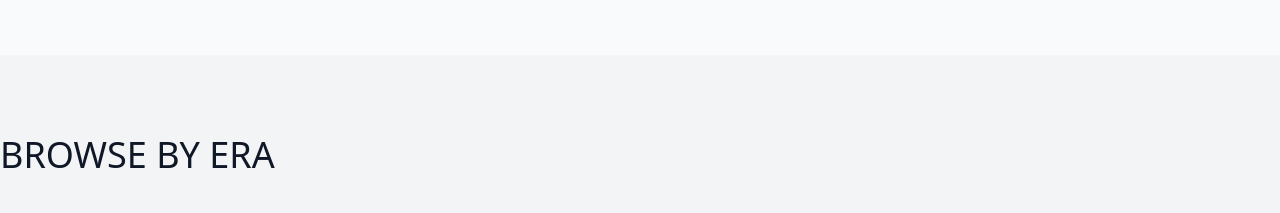
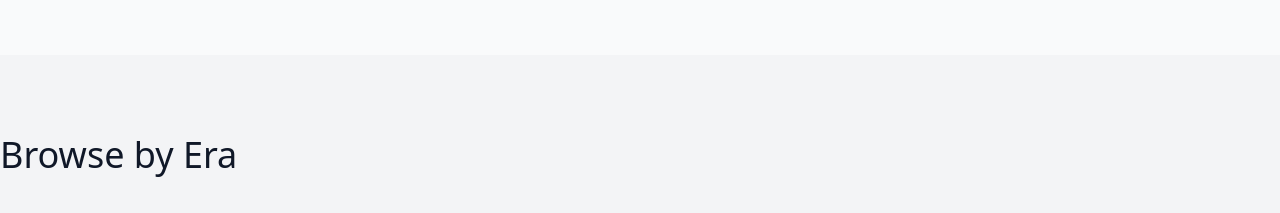
Before and after one commit to CodeBuddy07/custom-commic-website-frontend, a Next.js app: page / in a window 1280 px wide. Shown: the part 1620-1833 px from the top of the page. Built offline with nearby package versions, Linux system fonts and the light colour scheme; grey boxes are pictures that could not be loaded.

Commit message:
[Component Redesign] ReusableSection Heading designed

```diff
--- a/app/_components/BrowseByEra/BrowseByEra.tsx
+++ b/app/_components/BrowseByEra/BrowseByEra.tsx
@@ -1,4 +1,5 @@
 import EraCard from "../EraCard/EraCard";
+import SectionHeading from "../SectionHeading/SectionHeading";
 
 const BrowseByEra = () => {
   const eras = [
@@ -11,22 +12,19 @@ const BrowseByEra = () => {
     {
       id: 2,
       title: "GOLDEN AGE",
-      image:
-        "/browse-by-era3.png",
+      image: "/browse-by-era3.png",
       altText: "Golden age library",
     },
     {
       id: 3,
       title: "SILVER AGE",
-      image:
-        "/browse-by-era2.png",
+      image: "/browse-by-era2.png",
       altText: "Silver age collection",
     },
     {
       id: 4,
       title: "BRONZE AGE",
-      image:
-        "/browse-by-era1.png",
+      image: "/browse-by-era1.png",
       altText: "Bronze age comics",
     },
   ];
@@ -34,9 +32,7 @@ const BrowseByEra = () => {
   return (
     <div className="bg-gray-100 pb-30 pt-20">
       <div className="max-w-7xl mx-auto">
-        <h2 className="text-4xl font-medium text-gray-900 mb-10">
-          BROWSE BY ERA
-        </h2>
+        <SectionHeading title="Browse by Era" />
         <div className="grid grid-cols-1 md:grid-cols-2 lg:grid-cols-4 gap-6">
           {eras.map((era) => (
             <EraCard
--- /dev/null
+++ b/app/_components/SectionHeading/SectionHeading.tsx
@@ -0,0 +1,20 @@
+import Link from "next/link";
+
+const SectionHeading = ({ title, link }: { title: string; link?: string }) => {
+  return (
+    <div className="flex items-center justify-between mb-10">
+      <h2 className="text-4xl font-medium text-gray-900">{title}</h2>
+
+      {link && (
+        <Link
+          href={link}
+          className="text-[#0052AD] text-base font-semibold hover:underline whitespace-nowrap"
+        >
+          See All
+        </Link>
+      )}
+    </div>
+  );
+};
+
+export default SectionHeading;
```
